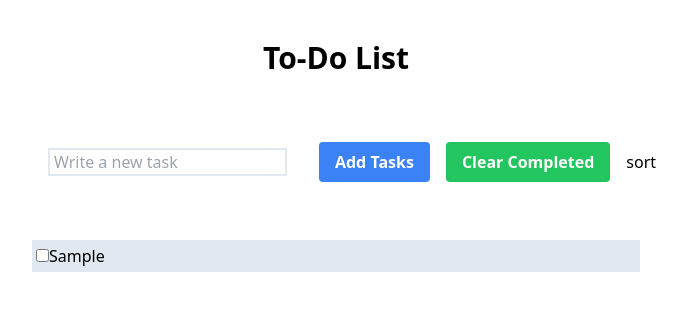
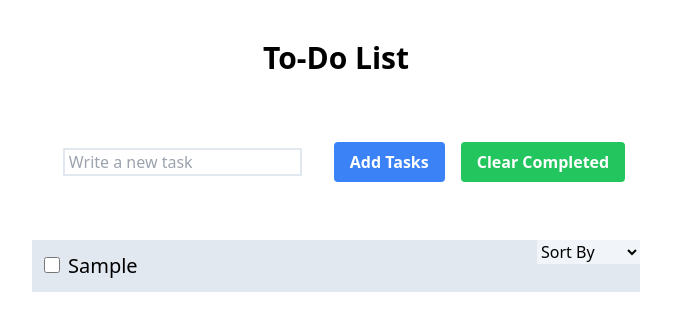
Before and after one commit to RavenSecurity/React-to-do-list, a React (Create React App) app: page / in a window 1280 px wide. Both pictures are taken after typing "Sample" into the empty fields and a click on the button "Add Tasks". Shown: the top 330 px of the page, without its empty margins (304-991 px from the left). Built offline with nearby package versions, Linux system fonts and the light colour scheme.

Commit message:
sorting initiated

```diff
--- a/src/App.js
+++ b/src/App.js
@@ -1,6 +1,7 @@
 import React, { useState, useRef, useEffect } from 'react';
 import TodoList from './TodoList';
 import Button from './Button';
+import Sort from './Sort'
 import { v4 as uuidv4 } from 'uuid'
 const LOCAL_STORAGE_KEY = 'todoApp.todos'
 
@@ -41,10 +42,13 @@ function App() {
     setTodos(newTodos)
   }
 
-  function orderByName(e) {
+  function orderByName() {
     const orderedTodos = todos.sort((a, b) => a.name.localeCompare(b.name));
     console.log(orderedTodos);
     setTodos(orderedTodos);
+
+    // Idk why it doesn't update the DOM with the sorted array unless I add the clear function
+    handleClearTodos()
   }
 
   return (
@@ -55,9 +59,10 @@ function App() {
     <input type="text" ref={todoNameRef} placeholder="Write a new task" className='border-solid border-2 border-slate-200 m-8 pl-1'/>
     <Button bgcolor={'bg-blue-500'} bghover={'hover:bg-blue-700'} text={'Add Tasks'} onClick={handleAddTodo} />
     <Button bgcolor={'bg-green-500'} bghover={'hover:bg-green-700'} text={'Clear Completed'} onClick={handleClearTodos} />
-    <button onClick={orderByName}> sort </button>
+    {/* <button onClick={orderByName}> sort </button> */}
     </div>
-    <div className='tasks bg-slate-200 w-6/12'>
+    <div className='tasks bg-slate-200 w-6/12 relative p-2'>
+      <Sort nameAZ={orderByName}/>
       <TodoList todos={todos} toggleTodo={toggleTodo}/>
     </div>
     </div>
--- /dev/null
+++ b/src/Sort.js
@@ -0,0 +1,10 @@
+import React from 'react'
+
+export default function Sort( props ) {
+  return (
+        <select className='bg-slate-100 absolute right-0 top-0' onChange={props.nameAZ} name="" id="">
+            <option value="">Sort By</option>
+            <option  value="">Name A - Z</option>
+            <option value="">Name Z - A</option>
+        </select>
+)}
--- a/src/Todo.js
+++ b/src/Todo.js
@@ -5,9 +5,9 @@ export default function Todo({ todo, toggleTodo }) {
         toggleTodo(todo.id)
     }
   return (
-    <div>
-        <label>
-            <input type="checkbox" checked={todo.complete} onChange={handleTodoClick}/>
+    <div className='p-1'>
+        <label >
+            <input className='mr-2 w-4 h-4'type="checkbox"  checked={todo.complete} onChange={handleTodoClick}/>
             {todo.name}
         </label>
     </div>
--- a/src/TodoList.js
+++ b/src/TodoList.js
@@ -3,9 +3,9 @@ import Todo from './Todo'
 
 export default function TodoList({ todos, toggleTodo }) {
   return (
-    <ul className='p-1'>
+    <ul className='text-xl'>
       {todos.map((todo) => {
-          return <Todo key={todo.id} toggleTodo={toggleTodo} todo={todo}/>
+          return <Todo key={todo.id} toggleTodo={toggleTodo} todo={todo} />
       }
       )}
     </ul>
```
